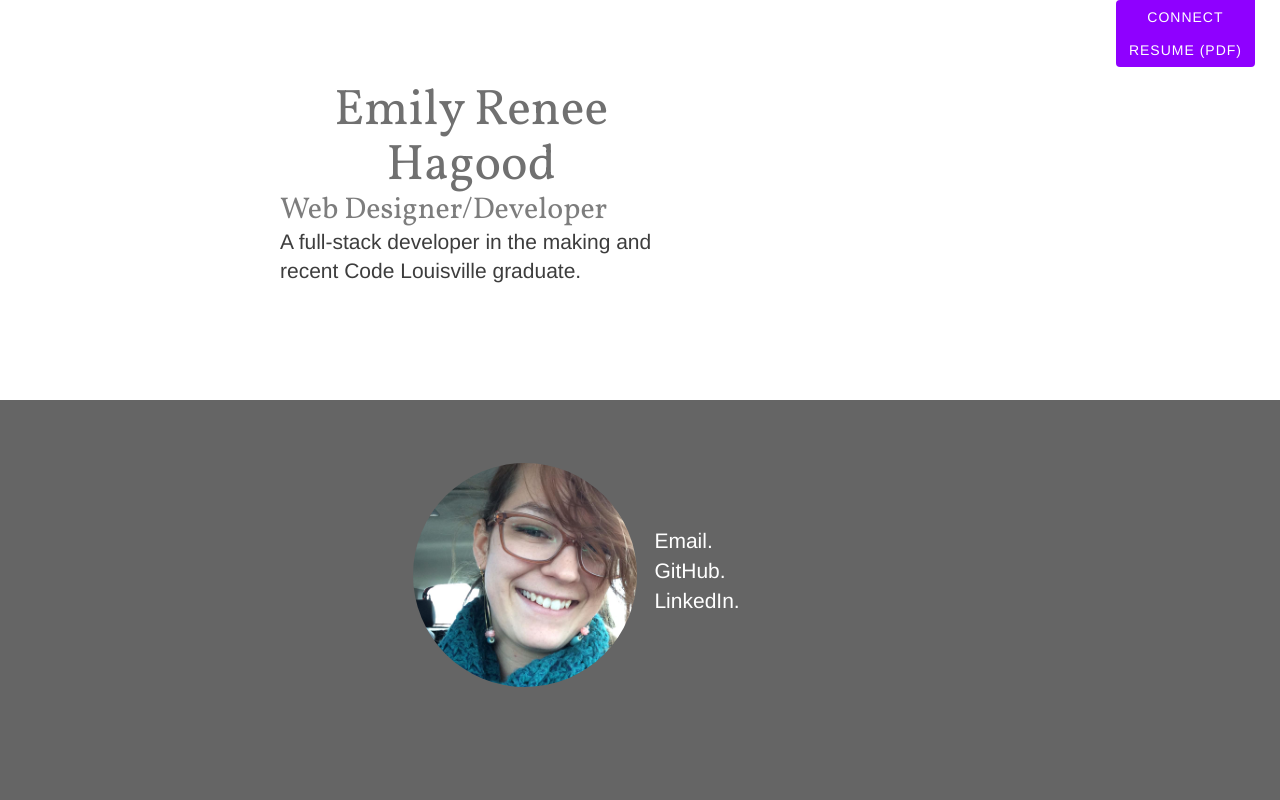
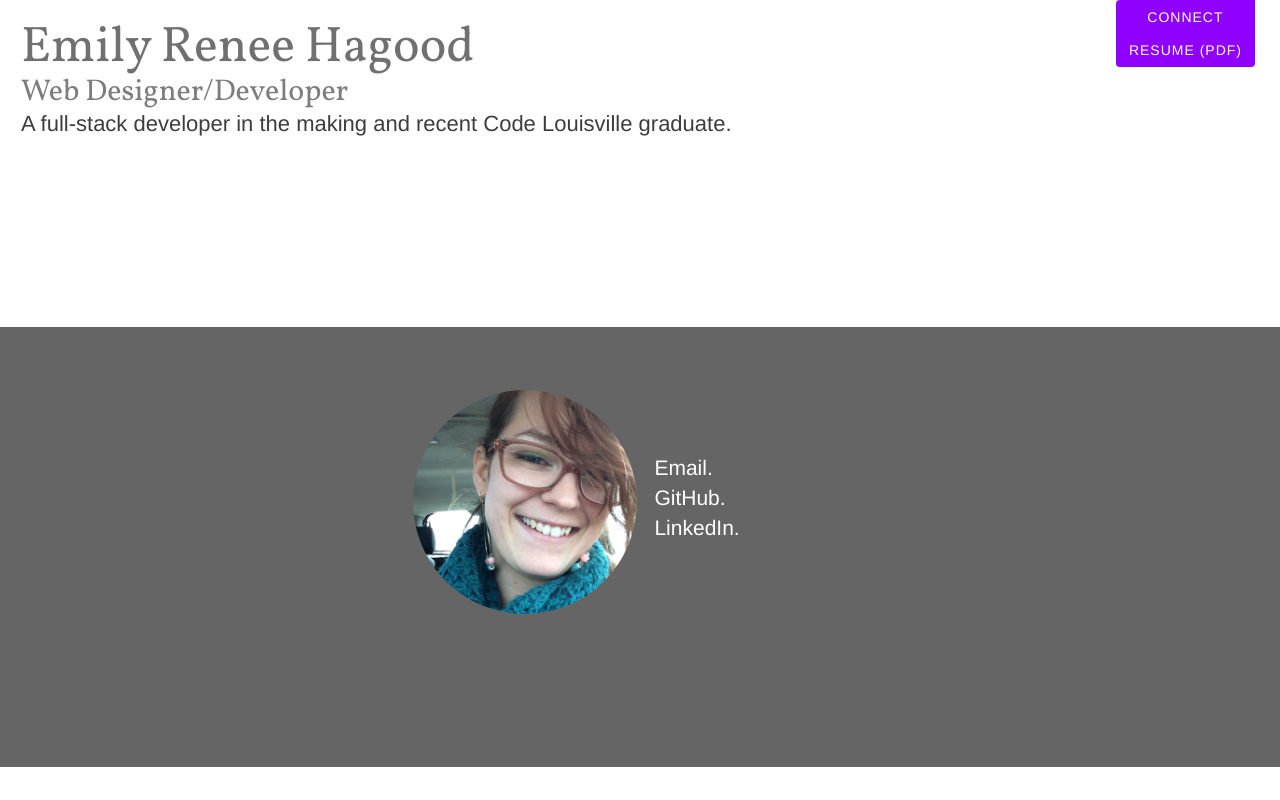
Before and after one commit to emilyrenee/emilyrenee.github.io, a plain HTML site: page index.html in a window 1280 px wide. Shown: the top 800 px of the page. Drawn offline with nearby package versions, Linux system fonts and the light colour scheme; some packages are replaced by stand-ins of ours; a script that the page names is missing.

Commit message:
refactor css

```diff
--- a/css/main.css
+++ b/css/main.css
@@ -11,11 +11,19 @@ ul {
 }
 
 h1 {
-    font-size: 55px;
+    font-size: 28px;
+    font-family: 'Vollkorn', serif;
+    color: #707070;
 }
 
-h1 {
-    font-size: 50px;
+h2 {
+    font-size: 20px;
+    font-family: 'Vollkorn', serif;
+    color: #7D7D7D;
+}
+
+.center-block {
+    float: none;
 }
 
 /**********************
@@ -25,13 +33,9 @@ nav {
     background-color: #FFFFFF;
 }
 
-.inner-wrapper {
+.nav-wrapper {
     max-width: 95%;
     padding: 1.5em 1.5em;
-}
-
-.nav-wrapper {
-    max-width: 80%;
 }
 
 .btn-vert,
@@ -111,38 +115,24 @@ NAV - HAMBURGER
 /**********************
 HEADING & LOGO
 **********************/
-
 .logo {
     position: relative;
     top: 50px;
-    padding-top: 0;
-    padding-bottom: 0;
-    font-size: 125%;
+    padding: 0;
+    margin: auto 0;
+    height: 35vh;
+    float: none;
+    display: inline-block;
+}
+
+div.logo div, h1, h2 {
+    margin-bottom: 0;
+    margin-top: 0;
 }
 
 .logo p {
     padding-top: 0;
-}
-
-.unstuck-logo {
-    padding: 3em 2em 4em 0;
-    height: 50vh;
-}
-
-.grey-primary {
-    color: #707070;
-    margin-bottom: 0;
-    margin-top: 0;
-    font-family: 'Vollkorn', serif;
-    display: inline-block;
-}
-
-.grey-secondary {
-    color: #7D7D7D;
-    margin-top: 0;
-    margin-bottom: 0;
-    font-family: 'Vollkorn', serif;
-    display: inline-block;
+    font-size: 16px;
 }
 
 /**********************
@@ -154,15 +144,19 @@ MAIN-CONTENT
     color: #D6D6D6;
     font-size: 150%;
     position: relative;
-    height: 50vh;
+    height: 55vh;
 }
 
-.first img, li {
+.first li {
     margin: auto;
 }
 
-.first img {
+.headshot {
     opacity: 0.3;
+    margin: auto;
+    /*position: relative;*/
+    /*top: 50%;*/
+    /*transform: translateY(-50%);*/
 }
 
 .contact a {
@@ -189,8 +183,8 @@ MAIN-CONTENT
 
 /** Second Row **/
 .second {
-    padding-top: 4.5em;
-    padding-bottom: 4.5em;
+    padding-top: 8em;
+    padding-bottom: 8em;
     color: #3D3D3D;
 }
 
@@ -280,7 +274,7 @@ footer {
     background-image: url(../img/red-spider.png);
     font-size: 125%;
     color: #FFFFFF;
-    position: relative;
+    /*position: relative;*/
     margin: auto;
 }
 
@@ -289,6 +283,7 @@ footer img {
     margin: auto;
     padding-top: 1em;
     padding-bottom: .75em;
+    position: relative;
 }
 
 footer {
@@ -300,14 +295,31 @@ footer {
 .email-me {
     padding-left: 3em;
     padding-right: 3em;
+    position: relative;
+    /*top: 50%;*/
+    /*transform: translateY(-50%);*/
+}
+
+.email-me-heading {
+    text-align: left;
+    margin-left: .3em;
+    padding: 0 .5em 0 0;
+    font-size: 200%;
 }
 
 .form-control {
     margin: .75em;
 }
 
+.icons {
+    position: relative;
+    padding-top: 5em;
+    padding-bottom: 4em;
+}
+
 .icons li {
     display: inline-block;
+    /*position: relative;*/
 }
 
 /*********
@@ -319,36 +331,36 @@ footer {
     }
 }
 
-@media (min-width: 768px) {
+@media (min-width: 766px) {
+
+    h1 {
+        font-size: 45px;
+    }
+
+    h2 {
+        font-size: 20px;
+    }
 
     .unstuck-logo {
-        height: 50vh;
+        /*padding-top: 20%;*/
     }
 
     .logo {
-        position: relative;
+        /*position: relative;*/
         top: 0px;
-        margin: auto;
+        max-width: 70%;
     }
 
-    .grey-primary,
-    .grey-secondary {
-        text-align: center;
+    .logo p {
+        font-size: 16px;
     }
 
-    .first {
-        height: 50vh;
-    }
-
-    .inner-wrapper {
-        max-width: 75%;
-        padding: 2em 4em;
-    }
 
     .second {
         padding-top: 10em;
         padding-bottom: 10em;
     }
+
 
     .lists {
         list-style: square;
@@ -382,7 +394,6 @@ footer {
     }
 
     .email-me {
-        padding-top: 5em;
         padding-left: 15%;
         padding-right: 15%;
     }
@@ -390,11 +401,22 @@ footer {
 
 @media (min-width: 1000px) {
 
-    .inner-wrapper {
-        max-width: 90%;
-        padding: 3em 2em 3em 20em;
+    h1 {
+        font-size: 50px;
     }
 
+    h2 {
+        font-size: 30px;
+    }
+
+    .inner-wrapper {
+        /*max-width: 90%;*/
+        /*padding: 3em 0 3em 20em;*/
+    }
+
+    .logo p {
+        font-size: 22px;
+    }
     .first img {
         opacity: 1;
     }
--- a/index.html
+++ b/index.html
@@ -39,28 +39,28 @@
             </div>
         </div><!--NAV-HAMBURGER-->
         <div class="nav-wrapper">
-            <div class="unstuck-logo">
-                <div class="inner-wrapper">
-                    <div class="row">
-                        <div class="logo col-lg-8">
-                            <h1 class="grey-primary">Emily Renee Hagood</h1>
-                            <h2 class="grey-secondary">Web Designer/Developer</h2>
-                        </div>
+            <div class="logo center-block">
+                <div class="row">
+                    <div class="col-lg-12">
+                        <h1>Emily Renee Hagood</h1>
                     </div>
-                    <div class="row">
-                        <div class="logo col-lg-8">
-                            <p class="lead">A full-stack developer in the making and recent Code Louisville graduate.</p>
-                        </div>
+                    <div class="col-lg-12">
+                        <h2>Web Designer/Developer</h2>
                     </div>
                 </div>
-            </div>
-        </div>
+                <div class="row">
+                    <div class="col-lg-12">
+                        <p class="lead">A full-stack developer in the making and recent Code Louisville graduate.</p>
+                    </div>
+                </div>
+            </div> <!-- LOGO -->
+        </div><!-- NAV-WRAPPER -->
     </nav> <!-- NAV -->
 
     <div class="row first"> <!-- LARGE PIC & TOP CONTACT SECTION -->
         <div class="col-xs-4 col-sm-offset-3">
             <div class="col-xs-6">
-                <img src="img/headshot.jpg" class="img-circle center-block">
+                <img src="img/headshot.jpg" class="img-circle center-block headshot">
             </div>
             <div class="col-xs-4 col-xs-offset-2">
                 <ul class="contact center-block">
@@ -176,10 +176,11 @@
     <!-- FOOTER -->
     <footer id="footer" class="row">
         <div class="col-xs-12 email-me">
+            <h3 class="email-me-heading">Say something?</h3>
             <form action="https://formspree.io/emily.renee.hagood@gmail.com"
                   method="POST">
-                <input class="form-control" type="text" name="name" placeholder="your name here">
-                <input class="form-control" type="email" name="_replyto" placeholder="your email address">
+                <input class="form-control" type="text" name="name" placeholder="Your name here.">
+                <input class="form-control" type="email" name="_replyto" placeholder="And your email here.">
                 <textarea class="form-control" name="message" rows="5" placeholder="Write me!"></textarea>
                 <button class="btn btn-default pull-right" value="send"> send&nbsp;&nbsp;
                     <span class="glyphicon glyphicon-send"></span>
```
Also changed, not shown: js/main.js (+1 -53 lines).
